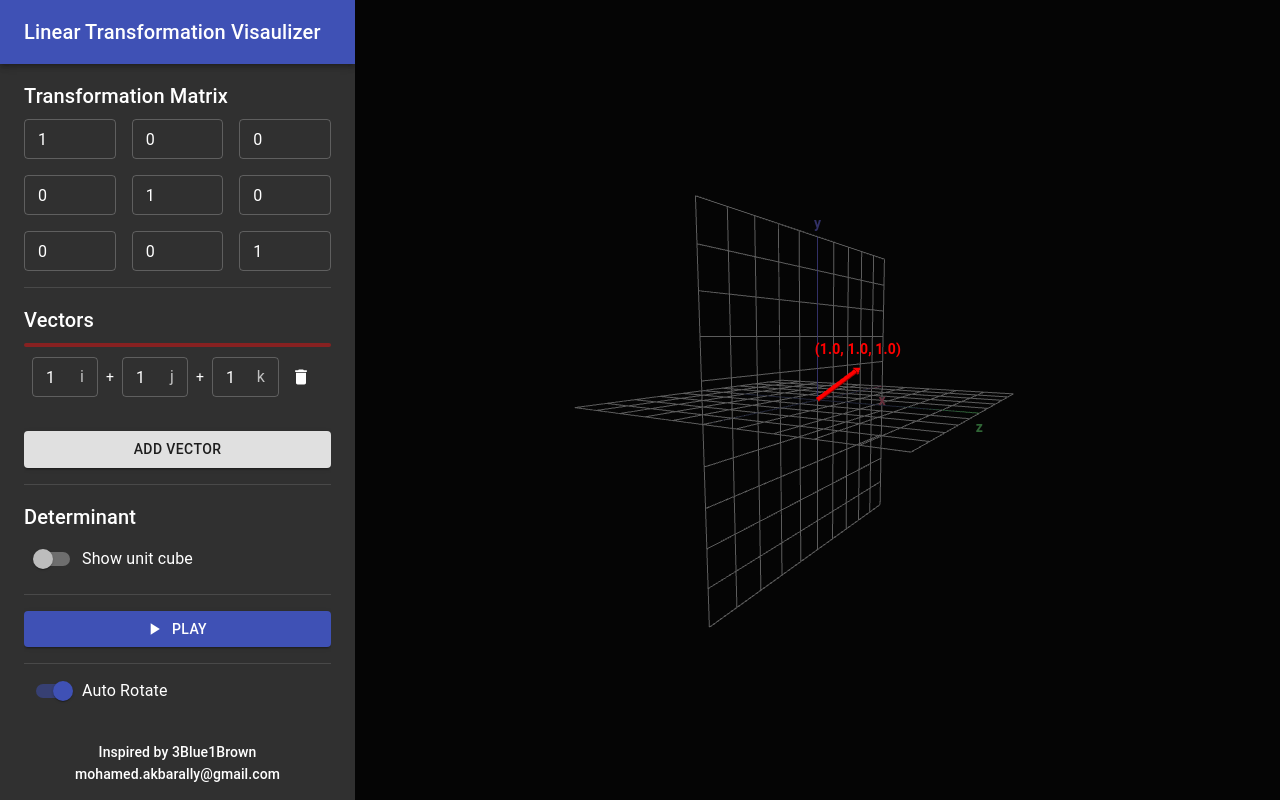
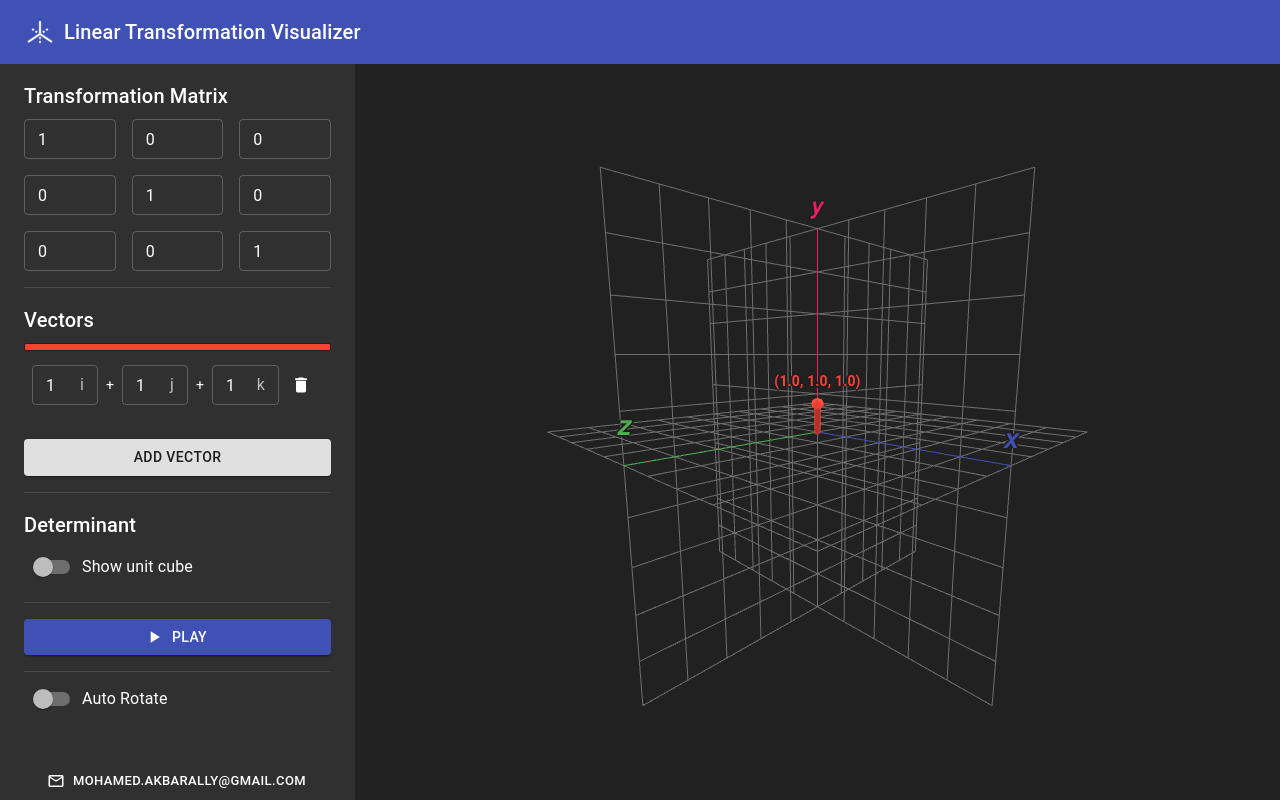
Before and after one commit to MohamedAkbarally/LinearTransformationVisualizer, a React (Create React App) app: page / in a window 1280 px wide. Both pictures are taken after a click on the button "ADD VECTOR". Built offline with nearby package versions, Linux system fonts and the light colour scheme.

Commit message:
change ui

```diff
--- a/src/App.js
+++ b/src/App.js
@@ -12,17 +12,12 @@ import {
   gridPoints,
   gridPointsO,
 } from './grids';
-import {
-  axisXDiv,
-  axisYDiv,
-  axisZDiv,
-  determinantDiv,
-  vectorDiv,
-} from './labels';
+import { axisXDiv, axisYDiv, axisZDiv, determinantDiv } from './labels';
 
 import Box from '@material-ui/core/Box';
 import { COLOR_LIST } from './colorList';
 import { CssBaseline } from '@material-ui/core';
+import NavBar from './NavBar';
 import { OrbitControls } from 'three/examples/jsm/controls/OrbitControls';
 import ReactDOM from 'react-dom';
 import SideBar from './SideBar';
@@ -36,6 +31,7 @@ var t = 0;
 
 var standardGrid,
   transformedGrid,
+  transformedGrid0,
   axisY,
   axisZ,
   axisX,
@@ -46,7 +42,10 @@ var standardGrid,
   cubeClone,
   determinantLabel,
   stepElements,
+  camera,
   animationMatrix;
+
+var inc = 50;
 
 const theme = createMuiTheme({
   palette: {
@@ -74,13 +73,13 @@ const createVector = function (vector, n) {
 
   var tip = new THREE.Mesh(
     geomTip,
-    new THREE.MeshPhongMaterial({
+    new THREE.MeshStandardMaterial({
       color: COLOR_LIST[n],
     })
   );
   var cylinder = new THREE.Mesh(
     geomCylinder,
-    new THREE.MeshPhongMaterial({
+    new THREE.MeshStandardMaterial({
       color: COLOR_LIST[n],
     })
   );
@@ -92,7 +91,12 @@ const createVector = function (vector, n) {
   vectorGroup.add(cylinder);
   vectorGroup.add(tip);
   vectorGroup.quaternion.setFromUnitVectors(axis, vector.clone().normalize());
-
+  const vectorDiv = document.createElement('div');
+  vectorDiv.style.textShadow =
+    '-2px 0 #1f1f1f, 0 2px #1f1f1f, 2px 0 #1f1f1f, 0 -2px #1f1f1f';
+  vectorDiv.className = 'label';
+  vectorDiv.style.marginTop = '-1.5em';
+  vectorDiv.style.fontWeight = 'bold';
   vectorDiv.textContent = vectorToString(vector);
   vectorDiv.style.color = COLOR_LIST[n];
   const vectorLabel = new CSS2DObject(vectorDiv);
@@ -128,7 +132,7 @@ class App extends Component {
       vectors: [],
       transformationMatrix: transformationMatrix,
       play: 'INIT',
-      auto: true,
+      auto: false,
       cube: false,
     };
   }
@@ -160,26 +164,39 @@ class App extends Component {
     scene.remove(standardGrid);
     scene.remove(transformedGrid);
 
-    //Create new lines
+    transformedGrid = new THREE.LineSegments(
+      new THREE.BufferGeometry().setFromPoints(gridPoints),
+      new THREE.LineBasicMaterial({
+        color: 0x696b00,
+        depthTest: false,
+      })
+    );
+
     standardGrid = new THREE.LineSegments(
       new THREE.BufferGeometry().setFromPoints(gridPointsO),
-      new THREE.LineBasicMaterial({ color: 0x202436 })
+      new THREE.LineBasicMaterial({
+        color: 0x6e6e6e,
+        depthTest: false,
+      })
     );
-    transformedGrid = new THREE.LineSegments(
+
+    //Create new lines
+
+    transformedGrid0 = new THREE.LineSegments(
       new THREE.BufferGeometry().setFromPoints(gridPoints),
-      new THREE.LineBasicMaterial({ color: 0x5c5c5c })
+      new THREE.LineBasicMaterial({ color: 0xe0e0e0, depthTest: false })
     );
     axisY = new THREE.Line(
       new THREE.BufferGeometry().setFromPoints(axisPointsY),
-      new THREE.LineBasicMaterial({ color: 0x323066 })
+      new THREE.LineBasicMaterial({ color: 0xe91e63, depthTest: false })
     );
     axisX = new THREE.Line(
       new THREE.BufferGeometry().setFromPoints(axisPointsX),
-      new THREE.LineBasicMaterial({ color: 0x66303d })
+      new THREE.LineBasicMaterial({ color: 0x3f51b5, depthTest: false })
     );
     axisZ = new THREE.Line(
       new THREE.BufferGeometry().setFromPoints(axisPointsZ),
-      new THREE.LineBasicMaterial({ color: 0x306636 })
+      new THREE.LineBasicMaterial({ color: 0x4caf50, depthTest: false })
     );
 
     //Set Axis Labels
@@ -212,7 +229,7 @@ class App extends Component {
     var wireframeGeometry = new THREE.EdgesGeometry(cube.geometry);
     var wireframeMaterial = new THREE.LineBasicMaterial({
       color: 0x000000,
-      linewidth: 4,
+      linewidth: 1,
     });
     var wireframe = new THREE.LineSegments(
       wireframeGeometry,
@@ -270,6 +287,9 @@ class App extends Component {
   componentDidUpdate(prevProps, prevState) {
     //if vectors changed
     if (prevState.vectors !== this.state.vectors) {
+      if (this.state.play !== 'INIT') {
+        this.reset();
+      }
       this.initVectors();
     }
 
@@ -279,7 +299,11 @@ class App extends Component {
         animationMatrix = new THREE.Matrix4();
         const transformationMatrix = this.state.transformationMatrix;
         stepElements = animationMatrix.elements.map(function (item, index) {
-          return (transformationMatrix.elements[index] - item) / 100;
+          inc = 50 * Math.round(transformationMatrix.getMaxScaleOnAxis());
+          if (transformationMatrix.getMaxScaleOnAxis() < 1) {
+            inc = 50 * Math.round(1 / transformationMatrix.getMaxScaleOnAxis());
+          }
+          return (transformationMatrix.elements[index] - item) / inc;
         });
       }
     }
@@ -298,13 +322,18 @@ class App extends Component {
 
   //reset Animation
   reset = () => {
+    camera.position.y = -2;
+    camera.position.z = 8;
+    camera.position.x = -8;
+    camera.lookAt(0, 0, 0);
     const transformationMatrix = this.state.transformationMatrix;
     this.initVectors();
     this.initGrid();
     this.setState({ play: 'INIT' });
+    inc = 50;
     animationMatrix = new THREE.Matrix4();
     stepElements = animationMatrix.elements.map(function (item, index) {
-      return (transformationMatrix.elements[index] - item) / 100;
+      return (transformationMatrix.elements[index] - item) / inc;
     });
     t = 0;
   };
@@ -321,33 +350,33 @@ class App extends Component {
     window.addEventListener('resize', onWindowResize, false);
 
     function onWindowResize() {
-      camera.aspect = (window.innerWidth - 355) / window.innerHeight;
+      camera.aspect = (window.innerWidth - 355) / (window.innerHeight - 64);
       camera.updateProjectionMatrix();
 
-      renderer.setSize(window.innerWidth - 355, window.innerHeight);
-      labelRenderer.setSize(window.innerWidth - 355, window.innerHeight);
+      renderer.setSize(window.innerWidth - 355, window.innerHeight - 64);
+      labelRenderer.setSize(window.innerWidth - 355, window.innerHeight - 64);
     }
 
     //WebGL Renderer
     var renderer = new THREE.WebGLRenderer({ antialias: true });
-    renderer.setSize(window.innerWidth - 355, window.innerHeight);
+    renderer.setSize(window.innerWidth - 355, window.innerHeight - 64);
 
     this.mount.appendChild(renderer.domElement);
 
     //Label Renderer
     let labelRenderer = new CSS2DRenderer();
-    labelRenderer.setSize(window.innerWidth - 355, window.innerHeight);
+    labelRenderer.setSize(window.innerWidth - 355, window.innerHeight - 64);
     labelRenderer.domElement.style.position = 'absolute';
-    labelRenderer.domElement.style.top = '0px';
+    labelRenderer.domElement.style.top = '64px';
     labelRenderer.domElement.style.pointerEvents = 'none';
     this.mount.appendChild(labelRenderer.domElement);
 
     //Scene intialization
-    scene.background = new THREE.Color(0x050505);
+    scene.background = new THREE.Color(0x212121);
     scene.rotation.z = Math.PI;
-    var camera = new THREE.PerspectiveCamera(
+    camera = new THREE.PerspectiveCamera(
       1000,
-      (window.innerWidth - 355) / window.innerHeight,
+      (window.innerWidth - 355) / (window.innerHeight - 64),
       0.8,
       1000
     );
@@ -358,12 +387,17 @@ class App extends Component {
     this.initGrid();
 
     //Lighting
-    const light = new THREE.HemisphereLight(0xffffbb, 0x080820, 1);
+    const light2 = new THREE.HemisphereLight(0xffffbb, 0x080820, 0.4);
+    const light = new THREE.AmbientLight(0x505050); // soft white light
+
     scene.add(light);
+    scene.add(light2);
 
     //Camera postion and movement
     camera.position.y = -2;
-    camera.position.z = 15;
+    camera.position.z = 8;
+    camera.position.x = -8;
+
     controls.update();
 
     //Rotation animation
@@ -379,15 +413,39 @@ class App extends Component {
 
     animationMatrix = new THREE.Matrix4();
     stepElements = animationMatrix.elements.map(function (item, index) {
-      return (transformationMatrix.elements[index] - item) / 100;
+      return (transformationMatrix.elements[index] - item) / inc;
     });
 
     var animate = () => {
       if (this.state.auto) {
         checkRotation();
       }
+
+      if (t === inc) {
+        animationMatrix = new THREE.Matrix4();
+      }
+
       if (
-        t <= 100 &&
+        t <= 2 * inc &&
+        t >= inc &&
+        this.state.play !== 'INIT' &&
+        this.state.play !== 'ERROR'
+      ) {
+        animationMatrix.elements = animationMatrix.elements.map(function (
+          item,
+          index
+        ) {
+          return stepElements[index] + item;
+        });
+        camera.position.x = -8 * animationMatrix.getMaxScaleOnAxis();
+        camera.position.y = -2 * animationMatrix.getMaxScaleOnAxis();
+        camera.position.z = 8 * animationMatrix.getMaxScaleOnAxis();
+        camera.lookAt(0, 0, 0);
+        t++;
+      }
+
+      if (
+        t <= inc - 1 &&
         this.state.play !== 'INIT' &&
         this.state.play !== 'ERROR'
       ) {
@@ -398,12 +456,14 @@ class App extends Component {
           return stepElements[index] + item;
         });
 
+        standardGrid.visible = true;
+
         var i;
         for (i = 0; i < vectorList.length; i++) {
           transformVector(vectorList[i], animationMatrix);
         }
 
-        transformedGrid.geometry = standardGrid.geometry
+        transformedGrid.geometry = transformedGrid0.geometry
           .clone()
           .applyMatrix4(animationMatrix);
 
@@ -447,6 +507,8 @@ class App extends Component {
             cube.children[1].element.style.color = '#ff0000';
           }
 
+          console.log(animationMatrix.determinant());
+
           cube.geometry = cubeClone.geometry
             .clone()
             .applyMatrix4(animationMatrix);
@@ -466,7 +528,7 @@ class App extends Component {
       }
 
       //set animation to done
-      if (t === 100) {
+      if (t === 2 * inc) {
         t++;
         this.setState({ play: 'DONE' });
       }
@@ -482,7 +544,10 @@ class App extends Component {
   render() {
     return (
       <ThemeProvider theme={theme}>
+        <NavBar />
+        <div>
           <CssBaseline />
+
           <Box display="flex">
             <Box>
               <SideBar
@@ -507,6 +572,7 @@ class App extends Component {
               <div ref={(ref) => (this.mount = ref)} />
             </Box>
           </Box>
+        </div>
       </ThemeProvider>
     );
   }
--- a/src/NavBar.js
+++ b/src/NavBar.js
@@ -1,13 +1,15 @@
 import { AppBar, Toolbar, Typography } from '@material-ui/core';
 
 import React from 'react';
+import imgNav from './xyz.png';
 
 export default function NavBar() {
   return (
-    <AppBar position="static">
+    <AppBar position="static" style={{ zIndex: 1000 }} elevation={0}>
       <Toolbar>
+        <img src={imgNav} width={32} style={{ marginRight: 8 }} />
         <Typography variant="h6" color="inherit">
-          Linear Transformation Visaulizer
+          Linear Transformation Visualizer
         </Typography>
       </Toolbar>
     </AppBar>
--- a/src/SideBar.js
+++ b/src/SideBar.js
@@ -1,4 +1,5 @@
 import {
+  Box,
   Button,
   Container,
   Divider,
@@ -9,6 +10,7 @@ import {
   Typography,
 } from '@material-ui/core';
 
+import MailOutlineIcon from '@material-ui/icons/MailOutline';
 import NavBar from './NavBar';
 import PlayArrowIcon from '@material-ui/icons/PlayArrow';
 import React from 'react';
@@ -71,8 +73,7 @@ export default function SideBar({
   };
 
   return (
-    <>
-      <NavBar />
+    <div>
       <Container style={{ width: 355 }}>
         <div
           style={{
@@ -196,14 +197,18 @@ export default function SideBar({
             }
             label="Auto Rotate"
           />
-          <div style={{ textAlign: 'center', marginTop: 32, marginBottom: 16 }}>
-            <Typography variant="subtitle2">Inspired by 3Blue1Brown</Typography>
-            <Typography variant="subtitle2">
+          <div style={{ textAlign: 'center', marginTop: 48, marginBottom: 16 }}>
+            <Button
+              color="defualt"
+              href="mailto:mohamed.akbarally@gmail.com"
+              size="small"
+              startIcon={<MailOutlineIcon />}
+            >
               mohamed.akbarally@gmail.com
-            </Typography>
+            </Button>
           </div>
         </div>
       </Container>
-    </>
+    </div>
   );
 }
--- a/src/VectorItem.js
+++ b/src/VectorItem.js
@@ -6,19 +6,9 @@ import {
   TextField,
 } from '@material-ui/core';
 
+import { COLOR_LIST } from './colorList';
 import DeleteIcon from '@material-ui/icons/Delete';
 import React from 'react';
-
-const COLOR_LIST = [
-  'red',
-  'green',
-  'dodgerblue',
-  'blueviolet',
-  'hotpink',
-  'dodgerblue',
-  'gold',
-  'ivory',
-];
 
 export default function VectorItem({
   x,
@@ -30,15 +20,16 @@ export default function VectorItem({
   disabled,
 }) {
   return (
-    <div style={{ marginTop: 4, marginBottom: 8 }}>
-      <Divider
+    <>
+      <div
         style={{
           backgroundColor: COLOR_LIST[index],
           borderRadius: 2,
-          height: 4,
-          filter: 'saturate(40%)',
+          height: '8px',
+          border: '1px solid #212121',
         }}
       />
+      <div style={{ marginTop: 4, marginBottom: 8 }}>
         <Box display="flex" alignItems="center" p={1}>
           <Box p={0} flexGrow={1}>
             <TextField
@@ -99,5 +90,6 @@ export default function VectorItem({
           </IconButton>
         </Box>
       </div>
+    </>
   );
 }
--- a/src/colorList.js
+++ b/src/colorList.js
@@ -1,8 +1,8 @@
 export const COLOR_LIST = [
-  'red',
-  'green',
-  'dodgerblue',
-  'blueviolet',
+  '#f44336',
+  '#3f51b5',
+  '#009688',
+  '#ffeb3b',
   'hotpink',
   'dodgerblue',
   'gold',
--- a/src/grids.js
+++ b/src/grids.js
@@ -6,20 +6,28 @@ for (i = -5; i < 6; i++) {
   if (i !== 0) {
     gridPoints.push(new THREE.Vector3(-5, i, 0));
     gridPoints.push(new THREE.Vector3(5, i, 0));
+    gridPoints.push(new THREE.Vector3(0, i, -5));
+    gridPoints.push(new THREE.Vector3(0, i, 5));
     gridPoints.push(new THREE.Vector3(i, -5, 0));
     gridPoints.push(new THREE.Vector3(i, 5, 0));
     gridPoints.push(new THREE.Vector3(i, 0, -5));
     gridPoints.push(new THREE.Vector3(i, 0, 5));
     gridPoints.push(new THREE.Vector3(-5, 0, i));
     gridPoints.push(new THREE.Vector3(5, 0, i));
+    gridPoints.push(new THREE.Vector3(0, -5, i));
+    gridPoints.push(new THREE.Vector3(0, 5, i));
   } else {
     gridPoints.push(new THREE.Vector3(-5, i, 0));
+    gridPoints.push(new THREE.Vector3(0, i, 0));
+    gridPoints.push(new THREE.Vector3(0, i, -5));
     gridPoints.push(new THREE.Vector3(0, i, 0));
     gridPoints.push(new THREE.Vector3(i, -5, 0));
     gridPoints.push(new THREE.Vector3(i, 0, 0));
     gridPoints.push(new THREE.Vector3(i, 0, -5));
     gridPoints.push(new THREE.Vector3(i, 0, 0));
     gridPoints.push(new THREE.Vector3(-5, 0, i));
+    gridPoints.push(new THREE.Vector3(0, 0, i));
+    gridPoints.push(new THREE.Vector3(0, -5, i));
     gridPoints.push(new THREE.Vector3(0, 0, i));
   }
 }
@@ -28,12 +36,16 @@ export var gridPointsO = [];
 for (i = -5; i < 6; i++) {
   gridPointsO.push(new THREE.Vector3(-5, i, 0));
   gridPointsO.push(new THREE.Vector3(5, i, 0));
+  gridPointsO.push(new THREE.Vector3(0, i, -5));
+  gridPointsO.push(new THREE.Vector3(0, i, 5));
   gridPointsO.push(new THREE.Vector3(i, -5, 0));
   gridPointsO.push(new THREE.Vector3(i, 5, 0));
   gridPointsO.push(new THREE.Vector3(i, 0, -5));
   gridPointsO.push(new THREE.Vector3(i, 0, 5));
   gridPointsO.push(new THREE.Vector3(-5, 0, i));
   gridPointsO.push(new THREE.Vector3(5, 0, i));
+  gridPointsO.push(new THREE.Vector3(0, -5, i));
+  gridPointsO.push(new THREE.Vector3(0, 5, i));
 }
 
 export var axisPointsY = [];
--- a/src/labels.js
+++ b/src/labels.js
@@ -1,30 +1,47 @@
 export const axisZDiv = document.createElement('div');
 axisZDiv.className = 'label';
-axisZDiv.textContent = 'z';
-axisZDiv.style.color = '#306636';
-axisZDiv.style.marginTop = '1.0em';
+axisZDiv.textContent = '𝑧';
+axisZDiv.style.color = '#4caf50';
+axisZDiv.style.marginTop = '-1.5em';
+axisZDiv.style.fontSize = '26px';
+axisZDiv.style.textShadow =
+  '-2px 0 #1f1f1f, 0 2px #1f1f1f, 2px 0 #1f1f1f, 0 -2px #1f1f1f';
+
 axisZDiv.style.fontWeight = 'bold';
 
 export const axisXDiv = document.createElement('div');
 axisXDiv.className = 'label';
-axisXDiv.textContent = 'x';
-axisXDiv.style.color = '#66303d';
-axisXDiv.style.marginTop = '1.0em';
+axisXDiv.textContent = '𝑥';
+axisXDiv.style.color = '#3f51b5';
+axisXDiv.style.fontSize = '26px';
+
+axisXDiv.style.marginTop = '-1em';
+
+axisXDiv.style.textShadow =
+  '-2px 0 #1f1f1f, 0 2px #1f1f1f, 2px 0 #1f1f1f, 0 -2px #1f1f1f';
+
 axisXDiv.style.fontWeight = 'bold';
 
 export const axisYDiv = document.createElement('div');
 axisYDiv.className = 'label';
-axisYDiv.textContent = 'y';
-axisYDiv.style.color = '#323066';
-axisYDiv.style.marginTop = '-1.0em';
-axisYDiv.style.fontWeight = 'bold';
+axisYDiv.textContent = '𝑦';
+axisYDiv.style.color = '#e91e63';
+axisYDiv.style.textShadow =
+  '-2px 0 #1f1f1f, 0 2px #1f1f1f, 2px 0 #1f1f1f, 0 -2px #1f1f1f';
+axisYDiv.style.marginTop = '-1em';
+axisYDiv.style.fontWeight = '800';
+axisYDiv.style.fontSize = '26px';
 
 export const vectorDiv = document.createElement('div');
+vectorDiv.style.textShadow =
+  '-2px 0 #303030, 0 2px #303030, 2px 0 #303030, 0 -2px #303030';
 vectorDiv.className = 'label';
 vectorDiv.style.marginTop = '-1.5em';
 vectorDiv.style.fontWeight = 'bold';
+axisYDiv.style.fontSize = '22px';
 
 export const determinantDiv = document.createElement('div');
+
 determinantDiv.className = 'label';
 determinantDiv.style.marginTop = '0em';
 determinantDiv.style.fontWeight = 'bold';
```
Also changed, not shown: src/xyz.png (added). Lines whose indentation alone changed are shown as unchanged.
